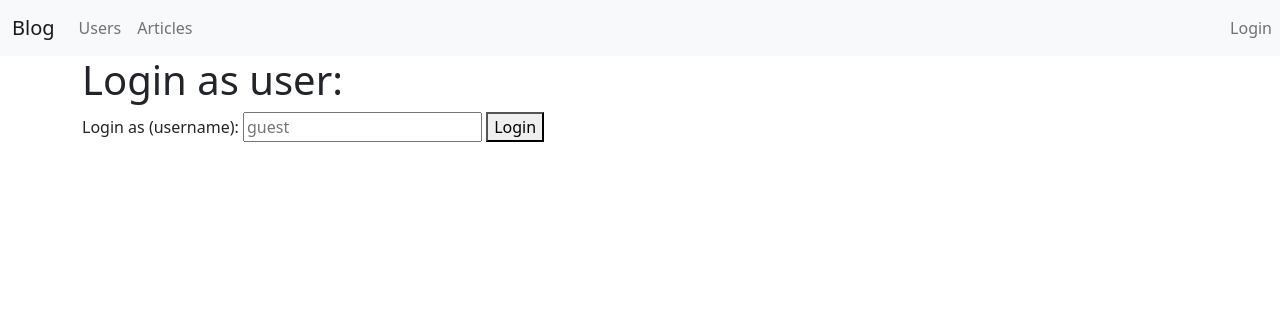
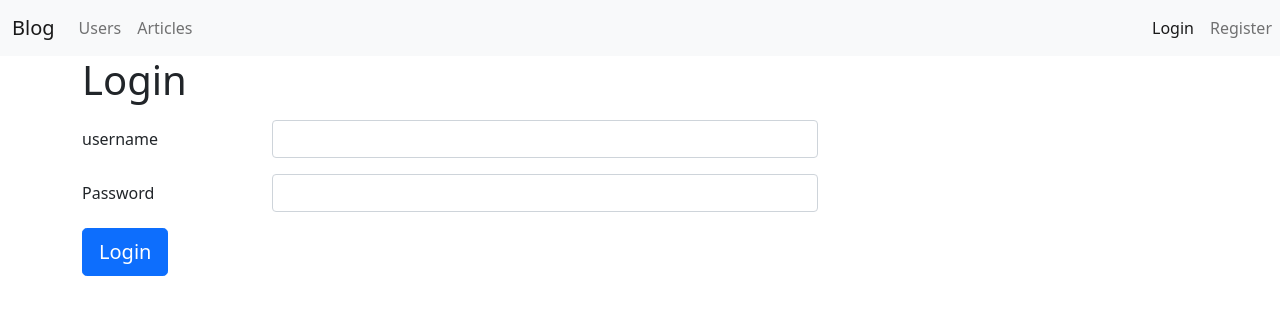
Before and after one commit to Lirix18/Flask_GB, a Flask app: page /auth/login/ in a window 1280 px wide. Shown: the top 315 px of the page. Run offline with Flask 3, Linux system fonts and the light colour scheme; some libraries are stand-ins or nearby versions.

Commit message:
Lesson 5 WTForms Auth&Register

```diff
--- a/blog/app.py
+++ b/blog/app.py
@@ -3,6 +3,7 @@ from blog.views.users import users_app
 from blog.views.articles import articles_app
 from blog.models.database import db
 from blog.views.auth import login_manager, auth_app
+from blog.security import flask_bcrypt
 import os
 from flask_migrate import Migrate
 
@@ -22,6 +23,7 @@ app.register_blueprint(auth_app, url_prefix="/auth")
 
 db.init_app(app)
 login_manager.init_app(app)
+flask_bcrypt.init_app(app)
 
 
 @app.route("/")
--- a/blog/configs.py
+++ b/blog/configs.py
@@ -10,6 +10,7 @@ class BaseConfig(object):
     SQLALCHEMY_DATABASE_URI = "sqlite:///:memory:"
     SQLALCHEMY_TRACK_MODIFICATIONS = False
     SECRET_KEY = "abcdefg123456"
+    WTF_CSRF_ENABLED = True
 
 
 class DevConfig(BaseConfig):
--- /dev/null
+++ b/blog/forms/user.py
@@ -0,0 +1,44 @@
+from flask_wtf import FlaskForm
+from wtforms import StringField, validators, PasswordField, SubmitField
+
+
+class UserBaseForm(FlaskForm):
+    first_name = StringField("First Name")
+    last_name = StringField("Last Name")
+    username = StringField(
+        "username",
+        [validators.DataRequired()],
+    )
+    email = StringField(
+        "Email Address",
+        [
+            validators.DataRequired(),
+            validators.Email(),
+            validators.Length(min=6, max=200),
+        ],
+        filters=[lambda data: data and data.lower()],
+)
+
+
+class LoginForm(FlaskForm):
+    username = StringField(
+        "username",
+        [validators.DataRequired()],
+    )
+    password = PasswordField(
+        "Password",
+        [validators.DataRequired()],
+    )
+    submit = SubmitField("Login")
+
+
+class RegistrationForm(UserBaseForm):
+    password = PasswordField(
+        "New Password",
+        [
+            validators.DataRequired(),
+            validators.EqualTo("confirm", message="Passwords must match"),
+        ],
+    )
+    confirm = PasswordField("Repeat Password")
+    submit = SubmitField("Register")
--- a/blog/templates/auth/login.html
+++ b/blog/templates/auth/login.html
@@ -1,23 +1,26 @@
 {% extends 'base.html' %}
+{% from "macro/formhelpers.html" import render_field %}
 
 {% block title %}
-  Login as
+    Login
 {% endblock %}
 
 {% block body %}
-  <h1>Login as user:</h1>
-  {% if error %}
-    <div class="alert alert-danger" role="alert"> {{ error }} </div>
-  {% endif %}
-  <form method="post">
-    <label for="input-username">Login as (username):</label>
-    <input
-      id="input-username"
-      type="text"
-      name="username"
-      placeholder="guest"
-      required
-    >
-    <button type="submit">Login</button>
-  </form>
+    <h1>Login</h1>
+    {% if error %}
+        <div class="alert alert-danger">
+            {{ error }}
+        </div>
+    {% endif %}
+    <form method="POST">
+        {{ form.csrf_token() }}
+
+        {% for field in ['username', 'password'] %}
+            {{ render_field(form[field]) }}
+        {% endfor %}
+
+        <div>
+            {{ form.submit(class="btn btn-primary btn-lg") }}
+        </div>
+    </form>
 {% endblock %}
--- a/blog/templates/base.html
+++ b/blog/templates/base.html
@@ -44,10 +44,13 @@
                 <a class="nav-link" href="{{ url_for('auth_app.secret')}}">Secret</a>
                 <a class="nav-link" href="{{ url_for('auth_app.logout')}}">Logout</a>
             {% else %}
-                <a href="{{ url_for('auth_app.login') }}"
-                   class="nav-link {% if request.endpoint == 'login' -%}active{%- endif %}">
-                    Login
-                </a>
+                {% for (endpoint, label) in [('auth_app.login', 'Login'), ('auth_app.register',
+            'Register')] %}
+                    <a href="{{ url_for(endpoint) }}"
+                       class="nav-link {% if request.endpoint == endpoint -%}active{%- endif %}">
+                        {{ label }}
+                    </a>
+                {% endfor %}
             {% endif %}
         </div>
     </nav>
--- /dev/null
+++ b/blog/templates/macro/formhelpers.html
@@ -0,0 +1,15 @@
+{% macro render_field(field) %}
+    <div class="row my-3">
+        {{ field.label(class="col-sm-4 col-md-3 col-lg-2 col-form-label") }}
+        <div class="col-sm-8 col-md-6">
+            {{ field(class="form-control" + (" is-invalid" if field.errors else ""))|safe }}
+            {% if field.errors %}
+            {% for error in field.errors %}
+            <div class="invalid-feedback">
+                {{ error }}
+            </div>
+            {% endfor %}
+            {% endif %}
+        </div>
+    </div>
+{% endmacro %}
--- a/blog/views/auth.py
+++ b/blog/views/auth.py
@@ -1,7 +1,11 @@
-from flask import Blueprint, render_template, request, redirect, url_for
-from flask_login import LoginManager, login_user, logout_user, login_required
+from flask import Blueprint, render_template, request, redirect, url_for, current_app
+from flask_login import LoginManager, login_user, logout_user, login_required, current_user
+from sqlalchemy.exc import IntegrityError
+from blog.models.database import db
+from blog.models import User
+from blog.forms.user import RegistrationForm, LoginForm
+from werkzeug.exceptions import NotFound
 
-from blog.models import User
 
 auth_app = Blueprint("auth_app", __name__)
 
@@ -27,19 +31,41 @@ __all__ = [
 
 @auth_app.route("/login/", methods=["GET", "POST"], endpoint="login")
 def login():
-    if request.method == "GET":
-        return render_template("auth/login.html")
+    if current_user.is_authenticated:
+        return redirect("index")
 
-    username = request.form.get("username")
-    if not username:
-        return render_template("auth/login.html", error="username not passed")
+    form = LoginForm(request.form)
 
-    user = User.query.filter_by(username=username).one_or_none()
-    if user is None:
-        return render_template("auth/login.html", error=f"no user {username!r} found")
+    if request.method == "POST" and form.validate_on_submit():
+        user = User.query.filter_by(username=form.username.data).one_or_none()
+        if user is None:
+            return render_template('auth/login.html', form=form, error="username doesn't exist")
+        if not user.validate_password(form.password.data):
+            return render_template('auth/login.html', form=form, error="invalid username or password")
 
-    login_user(user)
-    return redirect(url_for("index"))
+        login_user(user)
+        return redirect(url_for('index'))
+
+    return render_template('auth/login.html', form=form)
+    # if request.method == "GET":
+    #     return render_template("auth/login.html")
+    #
+    # username = request.form.get("username")
+    # if not username:
+    #     return render_template("auth/login.html", error="username not passed")
+    #
+    # user = User.query.filter_by(username=username).one_or_none()
+    # if user is None:
+    #     return render_template("auth/login.html", error=f"no user {username!r} found")
+    #
+    # login_user(user)
+    # return redirect(url_for("index"))
+
+
+@auth_app.route("/login-as/", methods=["GET", "POST"], endpoint="login-as")
+def login_as():
+    if not (current_user.is_authenticated and current_user.is_staff):
+        raise NotFound
 
 
 @auth_app.route("/logout/", endpoint="logout")
@@ -53,3 +79,40 @@ def logout():
 @login_required
 def secret_view():
     return "Super Puper secret data. You win!"
+
+
+@auth_app.route("/register/", methods=["GET", "POST"], endpoint="register")
+def register():
+    if current_user.is_authenticated:
+        return redirect("index")
+
+    error = None
+    form = RegistrationForm(request.form)
+    if request.method == "POST" and form.validate_on_submit():
+        if User.query.filter_by(username=form.username.data).count():
+            form.username.errors.append("username already exists!")
+            return render_template("auth/register.html", form=form)
+
+        if User.query.filter_by(email=form.email.data).count():
+            form.email.errors.append("email already exists!")
+            return render_template("auth/register.html", form=form)
+
+        user = User(
+            first_name=form.first_name.data,
+            last_name=form.last_name.data,
+            username=form.username.data,
+            email=form.email.data,
+            is_staff=False,
+        )
+        user.password = form.password.data
+        db.session.add(user)
+        try:
+            db.session.commit()
+        except IntegrityError:
+            current_app.logger.exception("Could not create user!")
+            error = "Could not create user!"
+        else:
+            current_app.logger.info("Created user %s", user)
+            login_user(user)
+            return redirect(url_for("index"))
+    return render_template("auth/register.html", form=form, error=error)
--- a/wsgi.py
+++ b/wsgi.py
@@ -1,7 +1,7 @@
-from blog.app import app
-from blog.models.database import db
+
+from blog.app import app, db
 from blog.models.user import Role
-
+import os
 
 if __name__ == "__main__":
     app.run(
@@ -10,31 +10,14 @@ if __name__ == "__main__":
     )
 
 
-@app.cli.command("init-db")
-def init_db():
-    """
-    Run in your terminal:
-    flask init-db
-    """
-    db.create_all()
-    print("done!")
+@app.cli.command("create-admin")
+def create_admin():
+    from blog.models import User
 
+    admin = User(username="pro_admin", is_staff=True)
+    admin.password = os.environ.get("ADMIN_PASSWORD") or "adminpass"
 
-@app.cli.command("create-users")
-def create_users():
-    """
-    Run in your terminal:
-    flask create-users
-    > done! creates users: <User #1 'admin'> <User #2 'james'>
-    """
-    from blog.models import User
-    admin_role = Role(name='Admin')
-    admin = User(username="admin", is_staff=True)
-    james = User(username="james")
-    newadmin1 = User(username='new_admin', is_staff=True)
-    newadmin1.roles = [admin_role, ]
     db.session.add(admin)
-    db.session.add(james)
-    db.session.add(newadmin1)
     db.session.commit()
-    print("done! created users:", admin, james, newadmin1)
+
+    print("created admin:", admin)
```
Also changed, not shown: blog/models/user.py (+16 -2 lines), blog/security.py (added, +7 -0 lines), blog/templates/auth/register.html (added, +27 -0 lines), README.md, blog/forms/__init__.py (added).
